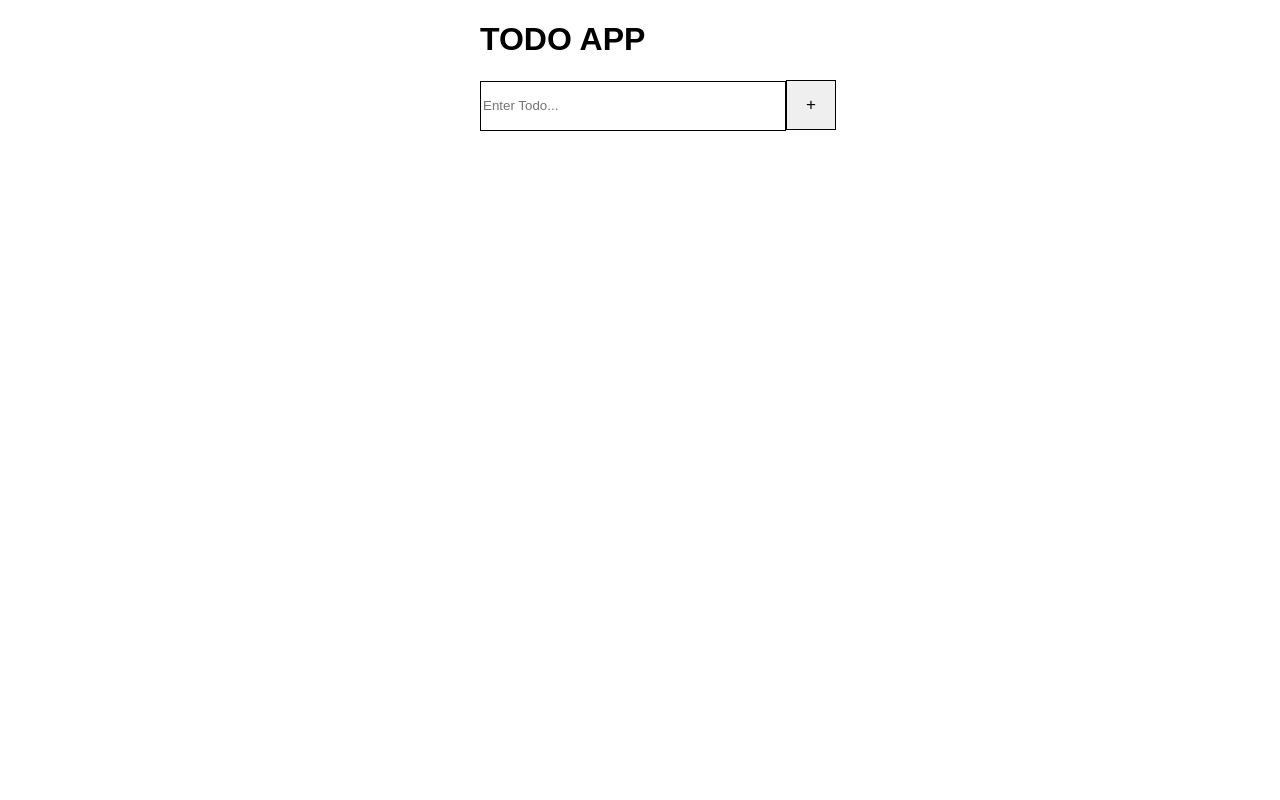
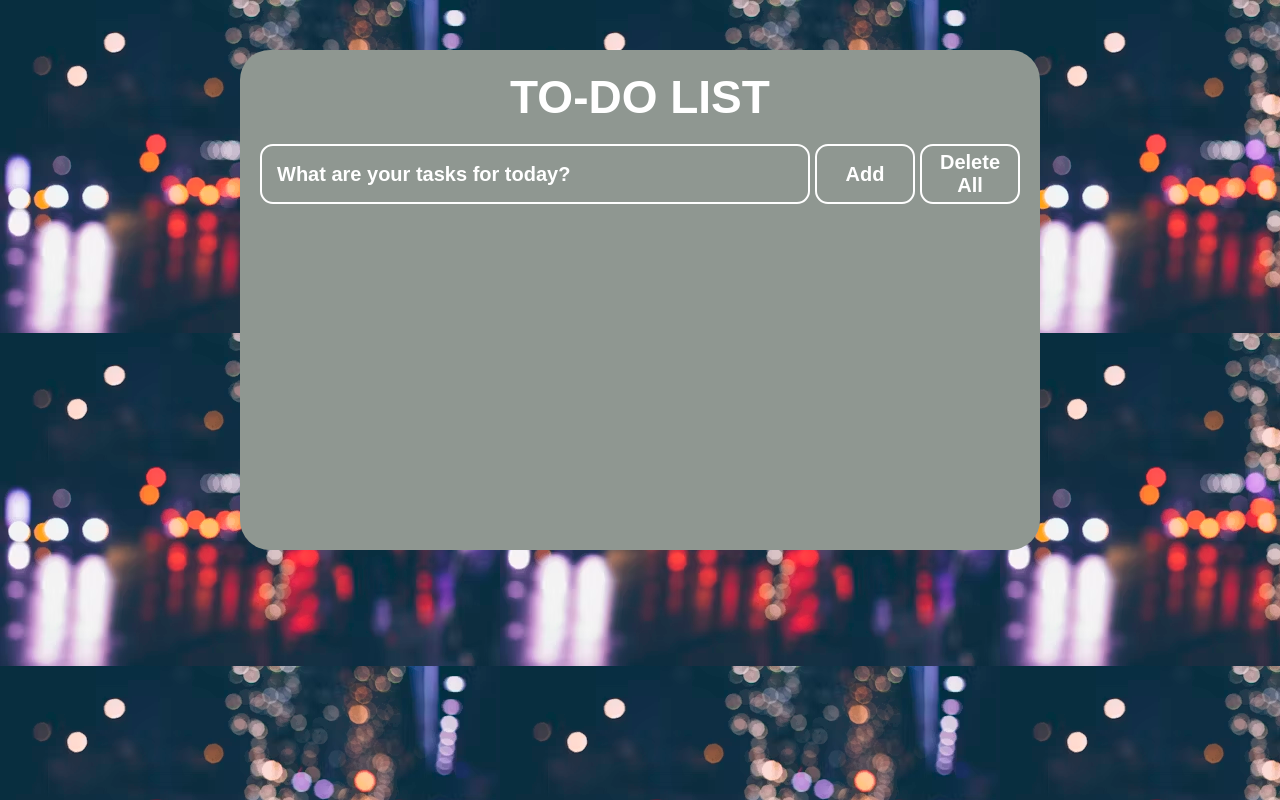
Before and after one commit to Khubaib-shah/To-do-List, a plain HTML site: page index.html in a window 1280 px wide. Drawn offline with Linux system fonts and the light colour scheme.

Commit message:
complete todo-list

```diff
--- a/app.js
+++ b/app.js
@@ -1,13 +1,37 @@
-let inputField = document.getElementById("InputField");
-let addTodoButton = document.getElementById("addToDo");
-let todoConainer = document.getElementById("todoConainer");
+function addTodo() {
+  var todoParent = document.getElementById("todoParent");
+  var todoInput = document.getElementById("todoInput");
+  if (todoInput.value.length < 3) {
+    alert("Enter correct todo value");
+    return;
+  }
+  var li = document.createElement("li");
+  li.innerHTML = todoInput.value;
+  var editBtn = document.createElement("button");
+  editBtn.setAttribute("onClick", "editTodo(this)");
+  editBtn.innerHTML = "Edit";
+  var delBtn = document.createElement("button");
+  delBtn.innerHTML = "Delete";
+  delBtn.setAttribute("onClick", "delTodo(this)");
+  li.appendChild(editBtn);
+  li.appendChild(delBtn);
+  todoParent.appendChild(li);
+  todoInput.value = "";
+}
+function delAll() {
+  var todoParent = document.getElementById("todoParent");
+  todoParent.innerHTML = "";
+}
 
-addTodoButton.addEventListener("click", function () {
-  var paragraph = document.createElement("p");
-  paragraph.classList.add("paragraph-styling");
-  paragraph.innerText = inputField.value;
-  todoConainer.appendChild("paragraph");
-  paragraph.addEventListener("click", function () {
-    paragraph.style.textDecoration = "line-through";
-  });
-});
+function delTodo(ele) {
+  console.log("delTodo", ele.parentNode);
+
+  ele.parentNode.remove();
+}
+
+function editTodo(ele) {
+  var editVal = prompt("Enter value", ele.previousSibling.nodeValue)
+  console.log(editVal)
+  ele.previousSibling.nodeValue = editVal
+
+}
--- a/index.html
+++ b/index.html
@@ -7,15 +7,21 @@
     <title>Document</title>
   </head>
   <body>
-    <h1>TODO APP</h1>
     <div class="container">
-      <input type="text" placeholder="Enter Todo..." id="InputField" /><button
-        id="addToDo"
-      >
-        +
-      </button>
+      <h1>TO-DO LIST</h1>
+      <div class="Todo-Container">
+        <input
+          type="text"
+          placeholder="What are your tasks for today?"
+          id="todoInput"
+          class="input"
+        />
+        <button class="add-btn" id="addButton" onclick="addTodo()">Add</button>
+        <button class="add-btn" id="delButton" onclick="delAll()">Delete All</button>
+      </div>
+
+      <ul id="todoParent"></ul>
     </div>
-    <div class="to-doss" id="todoConainer"></div>
   </body>
   <script src="app.js"></script>
 </html>
--- a/style.css
+++ b/style.css
@@ -1,22 +1,85 @@
-html,
-body {
-  width: 50%;
-  margin: 0 auto;
+* {
+  padding: 0;
+  margin: 0;
+  box-sizing: border-box;
   font-family: sans-serif;
 }
+body {
+  background-image: url(photo-1432847712612-926caafaa802.avif)
+}
 .container {
-  width: 360px;
+  max-width: 800px;
+  min-height: 500px;
+  display: flex;
+  flex-direction: column;
+  align-items: center;
+  margin: 50px auto 0px auto;
+  background: #8f9791;
+  border-radius: 30px;
 }
-#InputField {
-  width: 300px;
-  height: 46px;
-  border: 1px solid black;
-  outline: none;
-  vertical-align: middle;
+.container h1 {
+  color: white;
+  font-size: 46px;
+  margin: 20px 0;
 }
-#addToDo {
-  height: 50px;
-  width: 50px;
-  border: 1px solid black;
-  font-size: 17px;
+.Todo-Container {
+  display: flex;
 }
+.Todo-Container input {
+  width: 550px;
+  height: 60px;
+  color: white;
+  background: none;
+  border: 2px solid white;
+  border-radius: 13px;
+  padding: 0 15px;
+  font-size: 20px;
+  font-weight: bold;
+}
+.Todo-Container input::placeholder,
+input:focus {
+  font-size: 20px;
+  font-weight: bold;
+  color: white;
+}
+.add-btn {
+  width: 100px;
+  color: white;
+  height: 60px;
+  background: none;
+  border: 2px solid white;
+  border-radius: 13px;
+  padding: 0 15px;
+  font-weight: bold;
+  font-size: 20px;
+  margin-left: 5px;
+  cursor: pointer;
+}
+#todoParent {
+  width: 95%;
+  margin: 20px 0px;
+}
+#todoParent li {
+  border: 3px solid white;
+  display: flex;
+  justify-content: space-between;
+  align-items: center;
+  color: white;
+  height: 60px;
+  background: none;
+  border: 2px solid white;
+  border-radius: 13px;
+  padding: 0 15px;
+  font-weight: bold;
+  font-size: 20px;
+  margin: 10px 0px;
+}
+#todoParent li button {
+  color: white;
+  background: none;
+  border-radius: 13px;
+  padding: 0 15px;
+  border: none;
+  font-size: 20px;
+  cursor: pointer;
+}
```
Also changed, not shown: 1_VMWAFa9vS6V00RfJ-APcMg.png (added), photo-1432847712612-926caafaa802.avif (added).
